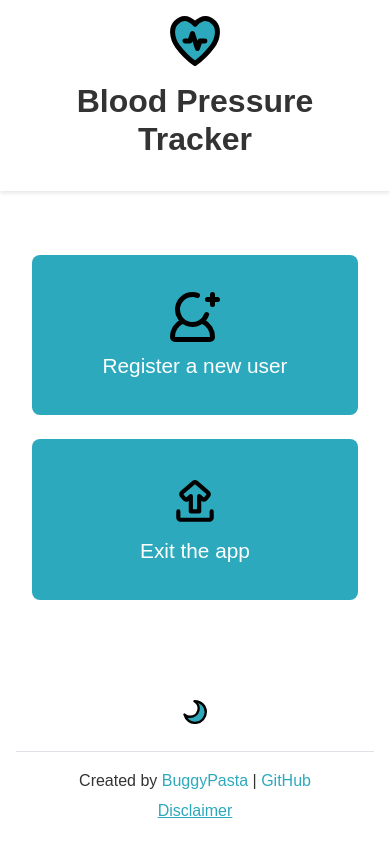
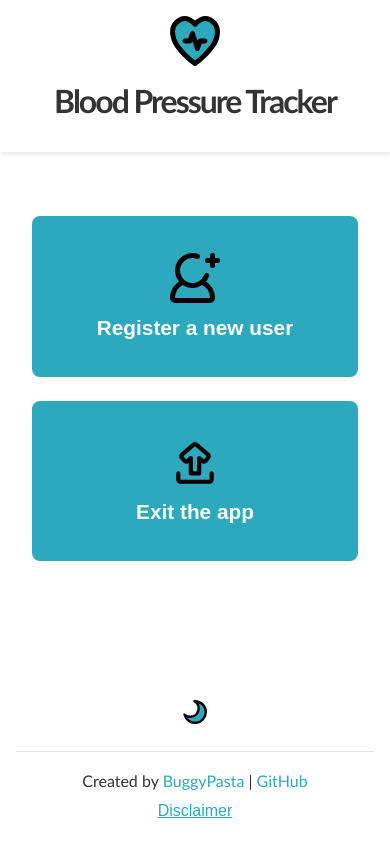
Before and after one commit to BuggyPasta/BloodPressureTracker, a Flask app: page / in a window 390 px wide. Run offline with Flask 3, Linux system fonts and the light colour scheme.

Commit message:
Update styles.css

```diff
--- a/app/static/css/styles.css
+++ b/app/static/css/styles.css
@@ -21,7 +21,7 @@
 }
 
 body {
-    font-family: Arial, sans-serif;
+    font-family: Calibri, sans-serif;
     line-height: 1.6;
     color: var(--text-color);
     background-color: var(--background-color);
@@ -34,17 +34,20 @@ body {
 h1 {
     font-size: 2.5rem;
     margin-bottom: 1rem;
+    letter-spacing: -2px;
 }
 
 h2 {
     font-size: 2rem;
     margin-bottom: 1.5rem;
     text-align: center;
+    letter-spacing: -1px;
 }
 
 h3 {
     font-size: 1.5rem;
     margin-bottom: 1rem;
+    letter-spacing: -2px;
 }
 
 p {
@@ -102,6 +105,7 @@ main {
     justify-content: center;
     padding: 1.2rem;
     font-size: 1.2rem;
+    font-weight: bold;
     background-color: var(--primary-color);
     color: white;
     border: none;
@@ -323,6 +327,7 @@ input[type="password"]:focus {
 .report-btn {
     padding: 1rem;
     font-size: 1.1rem;
+    font-weight: bold;
     background-color: var(--primary-color);
     color: white;
     border: none;
@@ -420,6 +425,7 @@ footer {
     .logo-title h1 {
         line-height: 1.2;
         font-size: 2rem;
+        letter-spacing: -2px;
     }
 
     .action-buttons,
@@ -435,6 +441,7 @@ footer {
     .action-btn {
         padding: 1.5rem;
         font-size: 1.3rem;
+        font-weight: bold;
     }
 
     .action-btn img {
```
